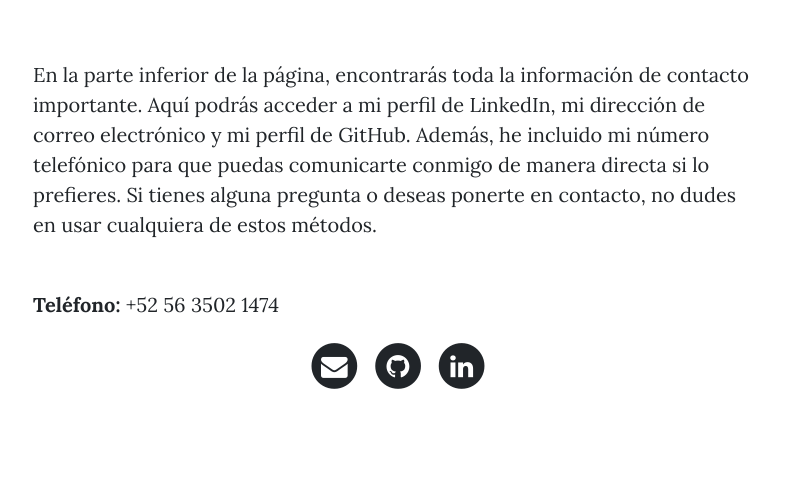
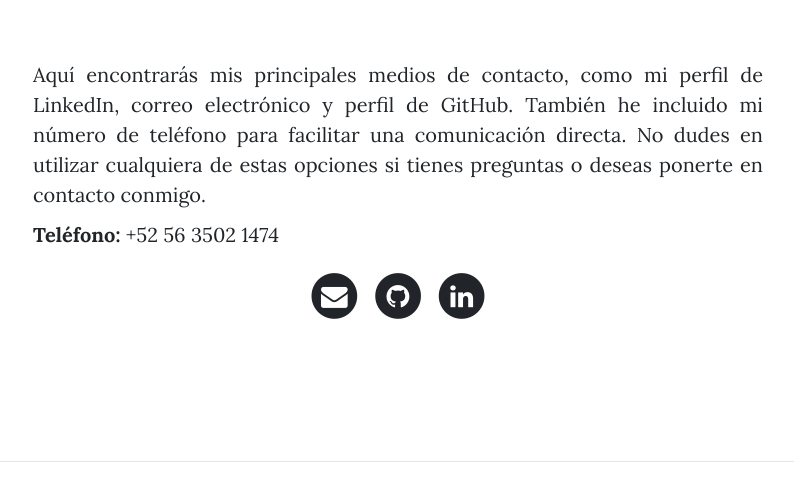
Before and after one commit to jdfloresf/webpersonal, a Django app: page /contact/ in a window 1280 px wide. Shown: the part 532-1012 px from the top of the page, without its empty margins (242-1036 px from the left). Run offline with Django 5.2, Linux system fonts and the light colour scheme; some libraries are stand-ins or nearby versions.

Commit message:
project detail

```diff
--- a/core/templates/core/contact.html
+++ b/core/templates/core/contact.html
@@ -12,14 +12,13 @@
 {%block content %}
 <div class="row">
     <div class="col-lg-8 col-md-10 mx-auto">
-        <p>
-            En la parte inferior de la página, encontrarás toda la información
-            de contacto importante. Aquí podrás acceder a mi perfil de LinkedIn,
-            mi dirección de correo electrónico y mi perfil de GitHub. Además,
-            he incluido mi número telefónico para que puedas comunicarte conmigo
-            de manera directa si lo prefieres. Si tienes alguna pregunta o deseas
-            ponerte en contacto, no dudes en usar cualquiera de estos métodos.</p>
-        <br>
+        <p style="text-align: justify;">
+          Aquí encontrarás mis principales medios de
+          contacto, como mi perfil de LinkedIn, correo electrónico y perfil de
+          GitHub. También he incluido mi número de teléfono para facilitar una
+          comunicación directa. No dudes en utilizar cualquiera de estas
+          opciones si tienes preguntas o deseas ponerte en contacto conmigo.
+        </p>
         <p><b>Teléfono:</b> +52 56 3502 1474</p>
     </div>
 </div>
```
Also changed, not shown: core/templates/core/about.html (+4 -4 lines).
